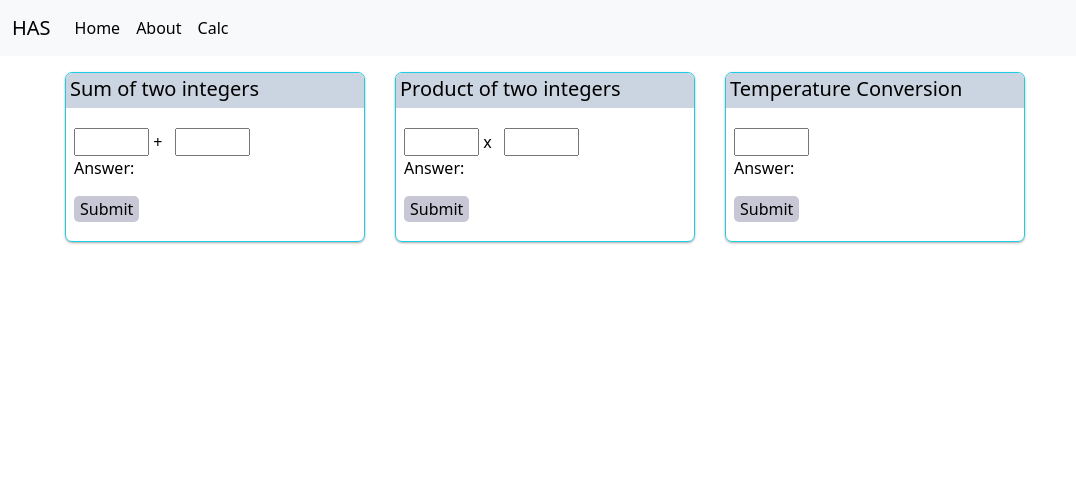
After one commit to s-pe-trie/baseApp, a Flask app: page /calc in a window 1280 px wide. The commit adds this page. Shown: the top 498 px of the page, without its empty margins (0-1076 px from the left). Run offline with Flask 2, Linux system fonts and the light colour scheme; parts of the project's set-up code (start-up, migrations or seed data) failed here and were passed over; some libraries are stand-ins or nearby versions.

Commit message:
At2 ends

```diff
--- a/app/__init__.py
+++ b/app/__init__.py
@@ -6,3 +6,5 @@ app.config.from_object(Config)
 
 
 from app import views
+
+# from .function import DB, Mqtt
--- a/app/config.py
+++ b/app/config.py
@@ -10,3 +10,8 @@ class Config(object):
     FLASK_RUN_PORT  = os.environ.get('FLASK_RUN_PORT')
     FLASK_RUN_HOST  = os.environ.get('FLASK_RUN_HOST')
     SYSFILES        = os.environ.get('SYSFILE')
+
+    # B_USERNAME = os.environ.get('DB_USERNAME')
+    # DB_PASSWORD = os.environ.get('DB_PASSWORD')
+    # DB_SERVER = os.environ.get('DB_SERVER')
+    # DB_PORT = os.environ.get('DB_PORT')
--- /dev/null
+++ b/app/static/css/calc.css
@@ -0,0 +1,65 @@
+.panels{
+    display: flex;
+    gap: 30px;
+    flex-wrap: wrap;
+    padding: 16px 13px;
+
+    }
+
+    .panels_item{
+        overflow: hidden;
+        width: 300px;
+        height: 170px;
+        border: 1px solid #1ECBE1;
+        background: none;
+        color: rgb(0, 0, 0);
+        /* padding: 16px; */
+        border-radius: 7px;
+        display: inline;
+        flex-direction: column;
+        justify-content: space-between;
+        /* align-items: left ; */
+
+        gap: 10px;
+        box-shadow: 0 1px 3px rgba(0,0,0,0.12), 0 1px 2px rgba(0,0,0,0.24);
+    }
+
+    .panels_item h5{
+        width: 100%;
+        height: 35px;
+        background-color: #cbd5e1;
+        text-align: left;
+        border-top-right-radius: 5px;
+        border-top-left-radius: 5px;
+        padding: 4px;
+        margin-bottom: 20px;
+
+    }
+
+    .panels_item input{
+        width: 75px;
+        padding: 0px 4px;
+        margin-left: 8px;
+    }
+
+    .panels_item p{
+        margin-left: 8px;
+    }
+
+    .panels_item button{
+        margin-left: 8px;
+        border: none ;
+        background-color: rgb(199, 199, 214);
+        border-radius: 5px;
+        color: black;
+
+    }
+
+    .Subbutton:hover{
+        /* border: 1px solid rgb(0, 38, 255); */
+        color: cornsilk;
+        background: #1ECBE1;
+        /* background: rgb(255, 174, 0); */
+
+        transition: 1s;
+    }
--- /dev/null
+++ b/app/static/js/calc.js
@@ -0,0 +1,80 @@
+window.addEventListener('load',()=>{
+    console.log("Calc page loaded");
+    // Add your JS code here
+
+
+    let addCard         = document.querySelector(".Addint");
+    let addCardBtn      = document.querySelector(".Subbutton");
+
+    let num1            = document.querySelector("#num1");
+    let num2            = document.querySelector("#num2");
+
+    let mulCard         = document.querySelector(".Mulint");       // Query by HTML class & element type. Select <p> element
+    let mulCardBtn      = document.querySelector(".Mulbutton");
+
+    let mulnum1         = document.querySelector("#n1");
+    let mulnum2         = document.querySelector("#n2");
+
+    let tempCard        = document.querySelector(".TICint");
+    let tempCardBtn     = document.querySelector(".Tbutton");
+
+    let tempnum         = document.querySelector("#T1");
+
+    addCardBtn.addEventListener("click", async ()=>{
+        console.log("Add Button clicked");
+
+            // console.log("FETCH TIME");
+
+            // Create URL
+            const URL = `/sum?number1=${num1.value}&number2=${num2.value}`;
+            // console.log("GDI");
+            // Send GET request
+            const response = await fetch(URL);
+
+            if(response.ok){
+                // Convert response to text
+                let res = await response.text();
+                // Print response to console
+                console.log(res);
+                addCard.innerHTML=res;
+            }
+  });
+
+
+    mulCardBtn.addEventListener("click", async ()=>{
+        console.log("Product Button clicked");
+
+        const URL = `/mul`;
+        // Create data object for sending
+        let data = {"number1":mulnum1.value,"number2":mulnum2.value}
+        // Send POST request
+        const response = await fetch(URL,{method:"POST", body:JSON.stringify(data),headers:
+        {'Content-Type': 'application/json' }});
+        if(response.ok){
+                // Convert response to text
+                let res = await response.text();
+                // Print response to console
+                console.log(res);
+                mulCard.innerHTML=res;
+            }
+});
+
+tempCardBtn.addEventListener("click", async ()=>{
+    console.log("Temp Button clicked");
+
+    const URL = `/tempC`;
+    // Create data object for sending
+    let data = {"number1":tempnum.value}
+    // Send POST request
+    const response = await fetch(URL,{method:"POST", body:JSON.stringify(data),headers:
+    {'Content-Type': 'application/json' }});
+    if(response.ok){
+            // Convert response to text
+            let res = await response.text();
+            // Print response to console
+            console.log(res);
+            tempCard.innerHTML=res;
+        }
+});
+
+    });
--- /dev/null
+++ b/app/templates/calc.html
@@ -0,0 +1,49 @@
+{% extends "base.html" %}
+{% block css_js %}
+<link rel="stylesheet" href="{{ url_for('static', filename='css/calc.css') }}">
+<script src="{{url_for('static',filename='js/calc.js')}}"></script>
+
+{% endblock %}
+{% block main %}
+<div class="calcblks">
+<!-- <h1>Calc</h1> -->
+<!-- <img id="aboutimage" src="{{url_for('static',filename='images/undraw_experience_design_re_dmqq.svg')}}" alt=""> -->
+<!-- <p>This webpage is about {{ name }}.</p> -->
+<ul class="panels">
+
+    <li class="panels_item add">
+        <h5>Sum of two integers</h5>
+
+           <input type="number" id="num1" name="num1" >
+            <span>+</span>
+            <input type="number" id="num2" name="num2" >
+        <p class="Addint">Answer:</p>
+        <button  type="button" class="Subbutton">Submit</button>
+    </li>
+
+    <li class="panels_item mul">
+
+        <h5>Product of two integers</h5>
+
+           <input type="number" id="n1" name="n1" required>
+            <span>x</span>
+            <input type="number" id="n2" name="n2" required>
+        <p class="Mulint">Answer:</p>
+        <button type="button" class="Mulbutton">Submit</button>
+    </li>
+
+    <li class="panels_item TIC">
+
+
+        <h5>Temperature Conversion</h5>
+           <input type="number" id="T1" name="T1" required>
+
+        <p class="TICint">Answer:</p>
+        <button type="button" class="Tbutton">Submit</button>
+    </li>
+
+
+
+</ul>
+</div>
+{% endblock %}
--- a/app/templates/header.html
+++ b/app/templates/header.html
@@ -17,6 +17,10 @@
               <a class="nav-link active" href="{{ url_for('about') }}">About</a>
           </li>
 
+          <li class="nav-item">
+            <a class="nav-link active" href="{{ url_for('calc') }}">Calc</a>
+        </li>
+
 
       </ul>
     </div>
--- a/app/views.py
+++ b/app/views.py
@@ -14,12 +14,18 @@ from werkzeug.security import check_password_hash
 from os import getcwd
 from os.path import join
 
+# from app import app, Config, Mqtt, DB
 # Add instance of Database class below
 
 
 ###
 # Routing for your application.
 ###
+@app.route('/calc')
+def calc():
+    """Render website's calc page."""
+    return render_template('calc.html', name="my Calc System")
+
 @app.route('/about')
 def about():
     """Render website's About page."""
@@ -83,6 +89,17 @@ def sumTwoNumbers(firstnumber, secondnumber):
         return f"The sum of {firstnumber} and {secondnumber} is {summedNumbers}"
     return render_template('404.html'), 404
 
+@app.route('/sum', methods=["GET"])
+def sum2Numbers():
+    """Return the Sum of two numbers"""
+    if request.method == "GET":
+        # Process GET requests
+        num1 = request.args.get("number1")
+        num2 = request.args.get("number2")
+        summedNumbers = int(num1) + int(num2)
+        return f"Answer: The sum of {num1} and {num2} is {summedNumbers}"
+    return render_template('404.html'), 40
+
 @app.route('/mul', methods=["POST"])
 def mul2Numbers():
     """Return the Product of two numbers"""
@@ -92,8 +109,22 @@ def mul2Numbers():
         num1 = data["number1"]
         num2 = data["number2"]
         mulNumbers = int(num1) * int(num2)
-        return f"The product of {num1} and {num2} is {mulNumbers}"
+        return f"Answer: The product of {num1} and {num2} is {mulNumbers}"
     return render_template('404.html'), 404
+
+@app.route('/tempC', methods=["POST"])
+def temp2Numb():
+    """Return the Temperature Conversion of a number"""
+    if request.method == "POST":
+        # Process GET requests
+        data = request.get_json()
+        numb1 = data["number1"]
+        # num2 = data["number2"]
+        faren = (int(numb1) * 1.8)+32
+        return f"Answer: {numb1}°C is {faren}°F"
+    return render_template('404.html'), 404
+
+
 ###
 # The functions below should be applicable to all Flask apps.
 ###
--- a/run.py
+++ b/run.py
@@ -1,7 +1,7 @@
 #! /usr/bin/env python
 from app import app, Config
 
-
+# from app import app, Config, Mqtt
 
 # Initialize  MQTT client below
 
@@ -9,3 +9,6 @@ from app import app, Config
 
 if __name__ == "__main__":
     app.run(debug=Config.FLASK_DEBUG, host=Config.FLASK_RUN_HOST, port=Config.FLASK_RUN_PORT)
+
+#  Replace topic with the subtopic your CCS is publishing to
+# Client = Mqtt("620150823","localhost",1883)
```
Also changed, not shown: app/function.py (added, +210 -0 lines).
